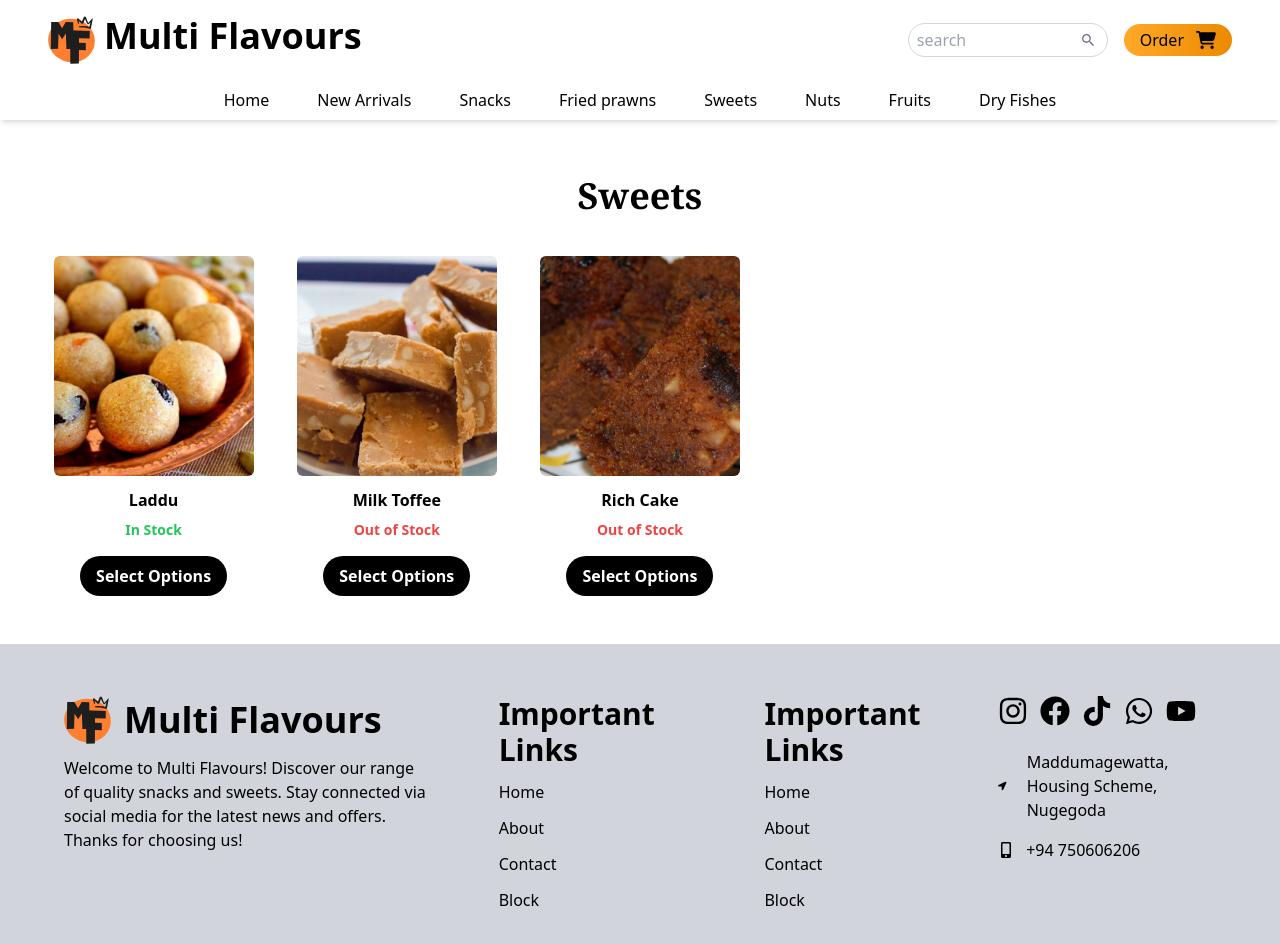
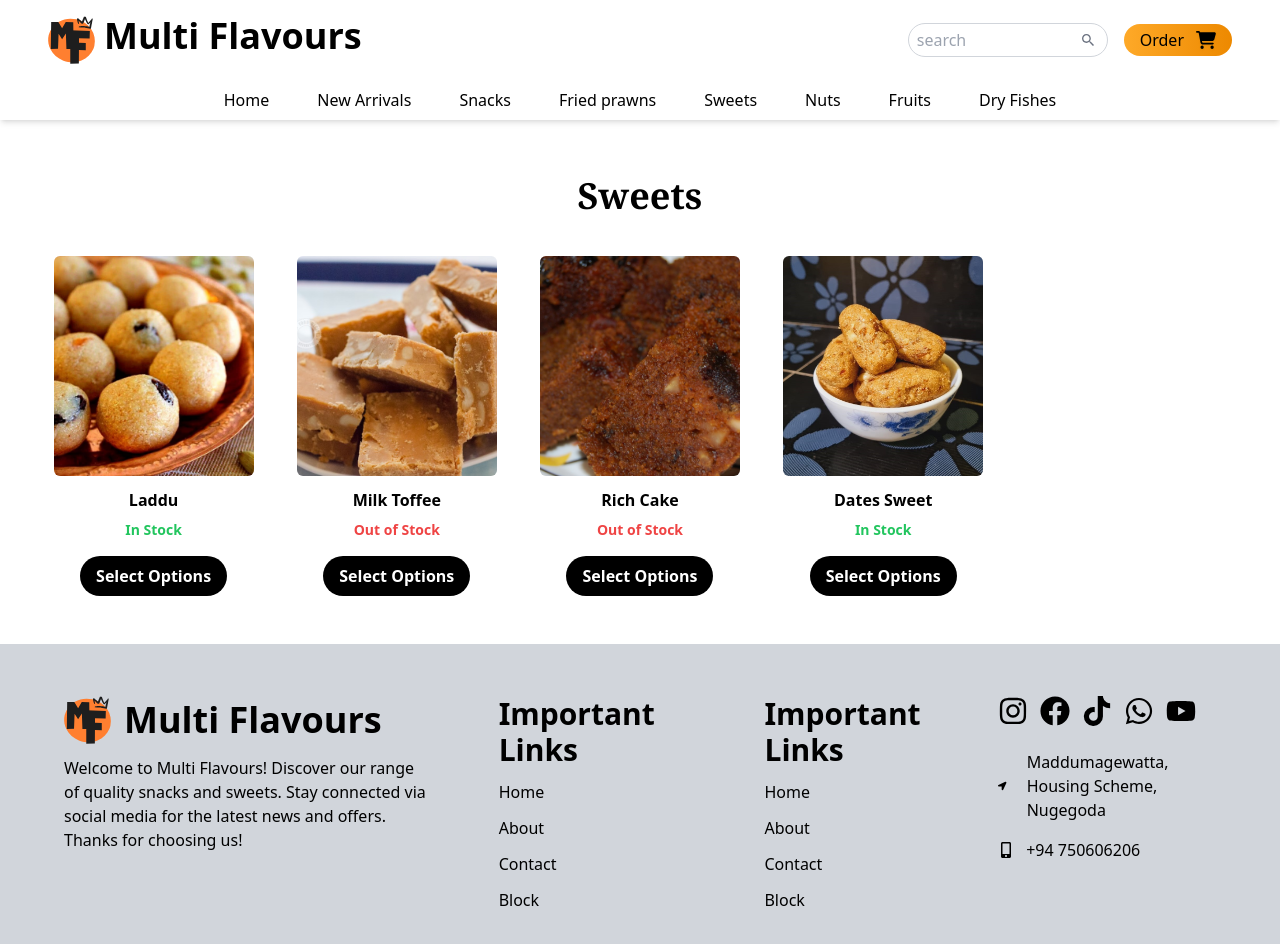
Before and after one commit to MenalinR/multiflavors, a React (Vite) app: page /Sweets in a window 1280 px wide. Shown: the top 944 px of the page. Built offline with nearby package versions, Linux system fonts and the light colour scheme.

Commit message:
added datessweet

```diff
--- a/src/Pages/Sweets.jsx
+++ b/src/Pages/Sweets.jsx
@@ -2,7 +2,7 @@ import React, { useState, useEffect } from 'react';
 import swt1 from "../assets/Sweets/swt1.jpg";
 import swt2 from "../assets/Sweets/swt2.jpg";
 import swt3 from "../assets/Sweets/swt3.jpg";
-
+import swt4 from "../assets/Sweets/swt4.jpg";
 
 
 
@@ -29,9 +29,16 @@ const SweetsData =[
     type: "pieces",
     price: 220
   },
+  {
+    id:4,
+    img:swt4,
+    title:"Dates Sweet",
+    type: "pieces",
+    price: 60
+  },
 ]
 
-const inStockIds = [1];
+const inStockIds = [1,4];
 
 const Popup = ({ sweets ,handleClose}) => {
   const [selectedValue, setSelectedValue] = useState(null);
```
Also changed, not shown: src/assets/Sweets/swt4.jpg (added).
